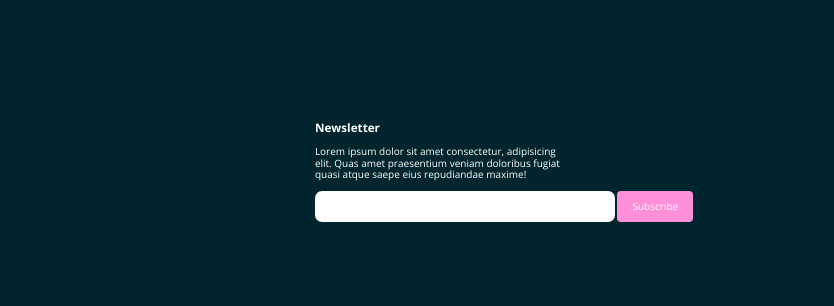
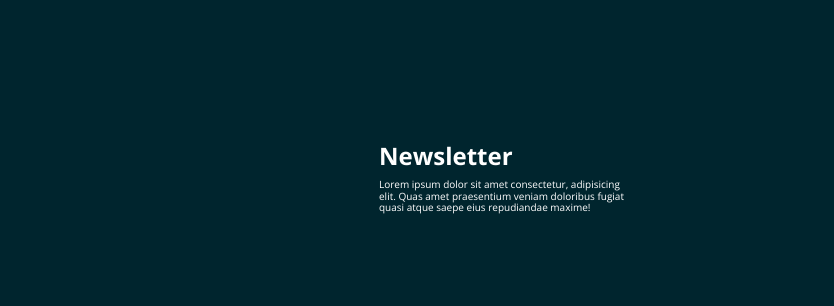
Before and after one commit to Iamronaldosunmu/huddle-landing-page-with-curved-sections, a plain HTML site: page index.html in a window 1280 px wide. Shown: the part 3508-3814 px from the top of the page, 446-1280 px from the left. Drawn offline with nearby package versions, Linux system fonts and the light colour scheme.

Commit message:
Fixed style for newsletter and increased content heading font

```diff
--- a/css/styles.css
+++ b/css/styles.css
@@ -190,6 +190,7 @@
 .content__heading {
   font-family: "Poppins", sans-serif;
   font-weight: 700;
+  font-size: 30px;
 }
 @media screen and (min-width: 768px) {
   .content {
@@ -273,10 +274,18 @@
 /* Styles for the newsletter */
 .newsletter {
   color: white;
+  display: flex;
+  flex-direction: column;
+  align-items: center;
 }
 .newsletter p {
   max-width: 250px;
 }
+.newsletter h3 {
+  font-size: 24px;
+  margin-bottom: 8px;
+}
+
 .footer {
   background: var(--very-dark-cyan);
 }
--- a/index.html
+++ b/index.html
@@ -174,12 +174,16 @@
           </div>
 
           <div class="newsletter">
+              <div>
                 <h3>Newsletter</h3>
                 <p>
                   Lorem ipsum dolor sit amet consectetur, adipisicing elit. Quas amet
                   praesentium veniam doloribus fugiat quasi atque saepe eius repudiandae
                   maxime!
                 </p>
+              </div>
+          </div>
+
           <div class="input-button">
             <form>
               <input type="text" id="subscribe" />
@@ -191,7 +195,6 @@
               </button>
             </form>
           </div>
-          </div>
     </section>
 
 
```
Lines whose indentation alone changed are shown as unchanged.
